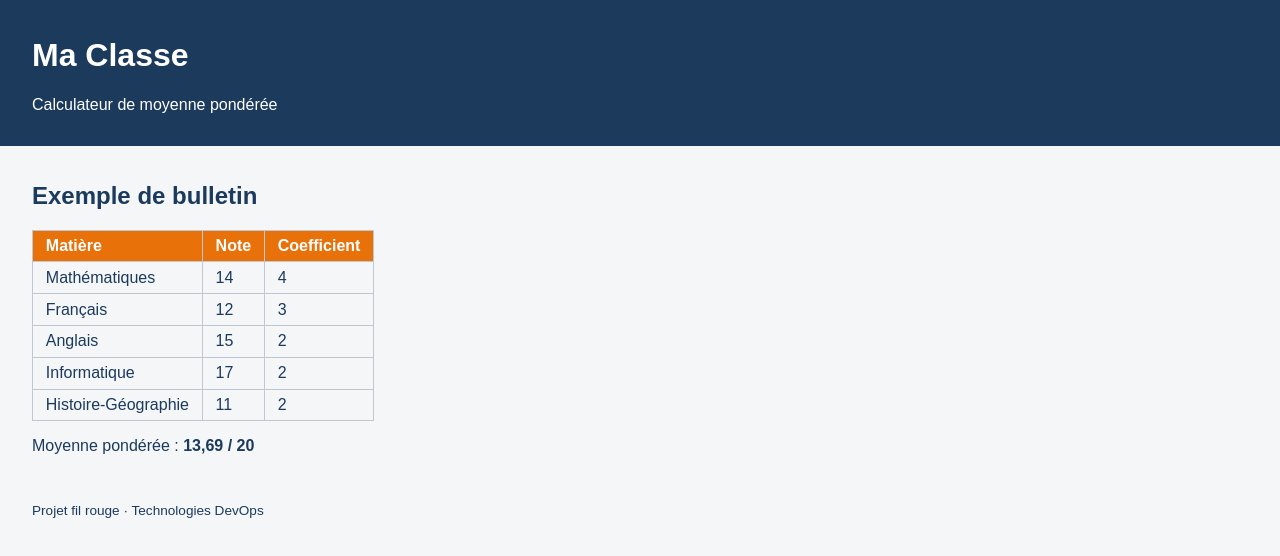
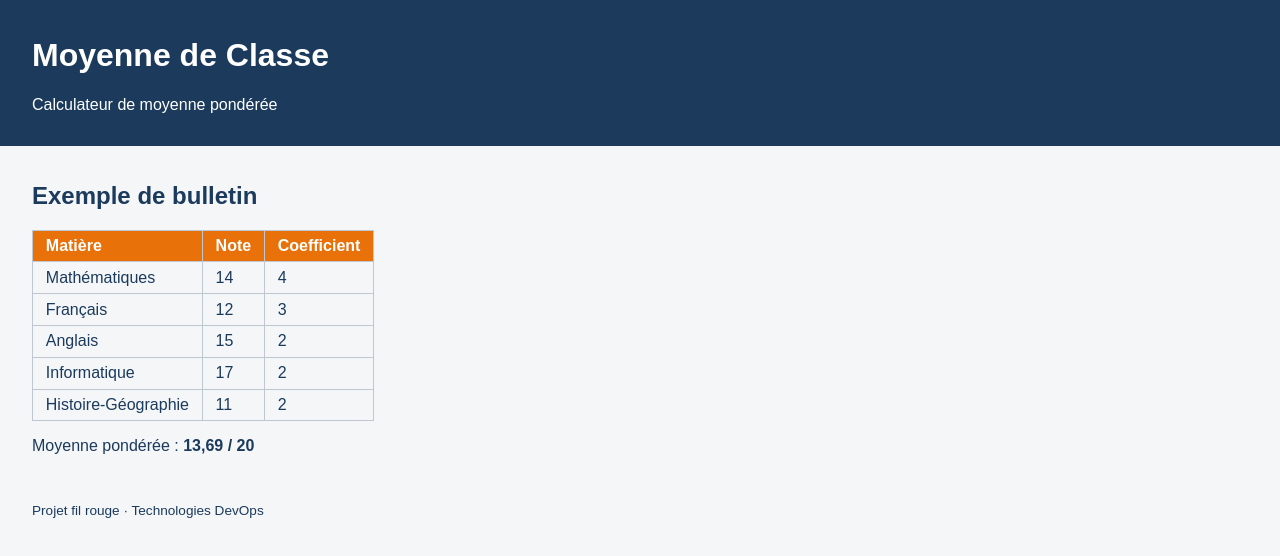
Before and after one commit to camerone667/ma-classe-solo, a plain HTML site: page index.html in a window 1280 px wide. Drawn offline with Linux system fonts and the light colour scheme.

Commit message:
Modification Titre Entete par dev2

```diff
--- a/index.html
+++ b/index.html
@@ -8,7 +8,7 @@
 </head>
 <body>
   <header>
-    <h1>Ma Classe</h1>
+    <h1>Moyenne de Classe</h1>
     <p>Calculateur de moyenne pondérée</p>
   </header>
   <main>
```
